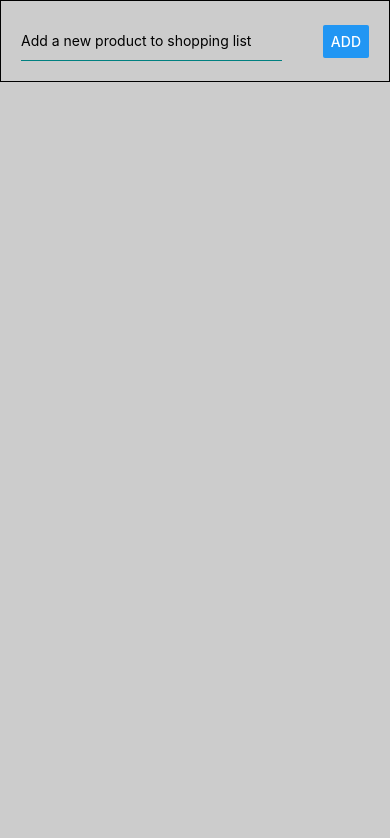
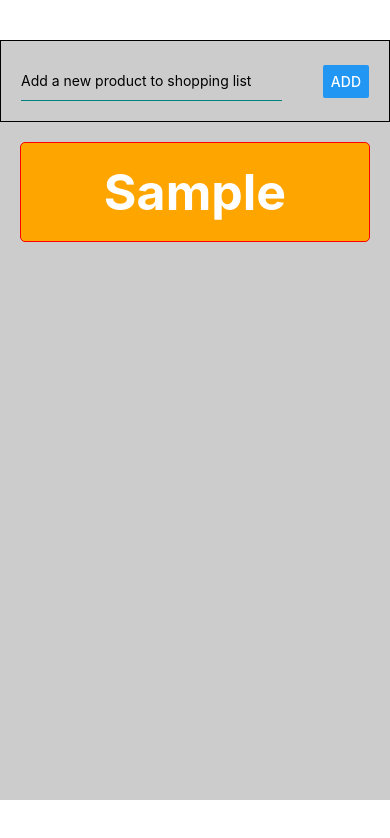
Before and after one commit to BlasAdayMedinaGonzalez/shopping-list, a React Native app: screen / in a window 390 px wide. Both pictures are taken after typing "Sample" into the empty fields and a click on the button "ADD". Shown: the top 838 px of the page. Built offline with nearby package versions, Linux system fonts and the light colour scheme.

Commit message:
Feature: Added listView

```diff
--- a/App.js
+++ b/App.js
@@ -1,6 +1,6 @@
 import { useState } from "react";
 
-import { Button, StyleSheet, TextInput, View } from "react-native";
+import { Button, ScrollView, StyleSheet, TextInput, Text, View } from "react-native";
 
 export default function App() {
   const [productName, setproductName] = useState("");
@@ -16,6 +16,7 @@ export default function App() {
       setproductList((currentProductList) => [...currentProductList, productName]);
       setproductName("");
     }
+    console.log(productList);
   }
 
   // const addproductHandler = () => {
@@ -42,7 +43,18 @@ export default function App() {
         />
         <Button style={styles.productButton} title="Add" onPress={addproductHandler} />
       </View>
-      <View></View>
+      <View style={styles.listContainer}>
+        <ScrollView>
+          {productList.map((product) => {
+              return (
+                <View key={Math.random().toString()} style={styles.listItem}>
+                  <Text style={styles.itemText}>{product}</Text>
+                </View>
+              );
+            })
+          }
+        </ScrollView>
+      </View>
     </View>
   );
 }
@@ -50,10 +62,11 @@ export default function App() {
 /** Estilo, crear para cada conjunto de elementos */
 const styles = StyleSheet.create({
   container: {
+    marginTop: 40,
     backgroundColor: "#ccc",
     justifyContent: "flex-start",
     alignItems: "center",
-    flex: 1
+    height: "90%"
   },
   inputGroup: {
     flexDirection: "row",
@@ -73,4 +86,25 @@ const styles = StyleSheet.create({
   productButton: {
     width: "25%",
   },
+  listContainer: {
+    width: "100%",
+    padding: 20
+  },
+  listItem: {
+    height: 100,
+    width: "100%",
+    backgroundColor: "orange",
+    justifyContent: "center",
+    alignItems: "center",
+    borderWidth: 1,
+    borderColor: "red",
+    shadowColor: "yellow",
+    borderRadius: 5,
+    margin: 0
+  },
+  itemText: {
+    color: "white",
+    fontSize: 50,
+    fontWeight: "bold"
+  }
 });
```
